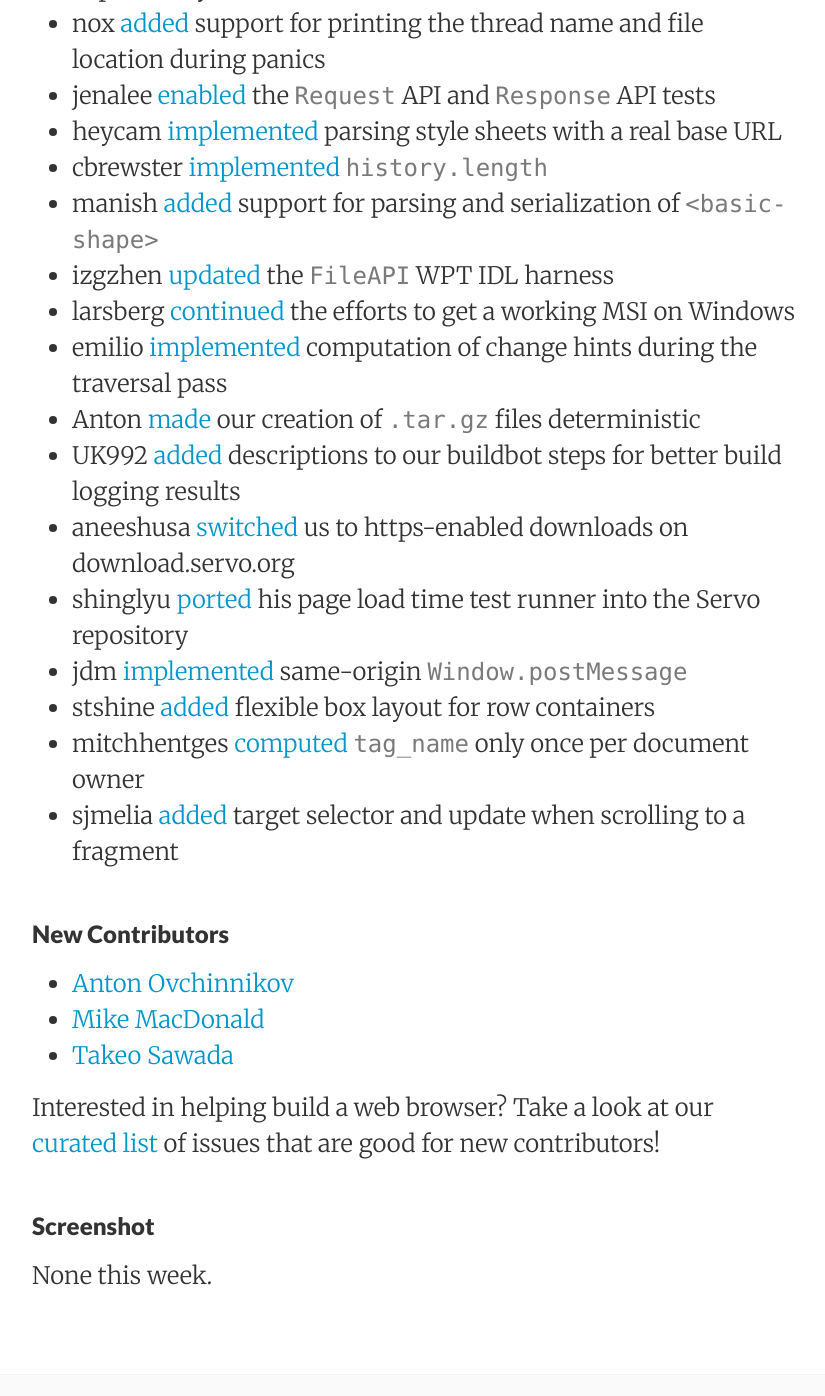
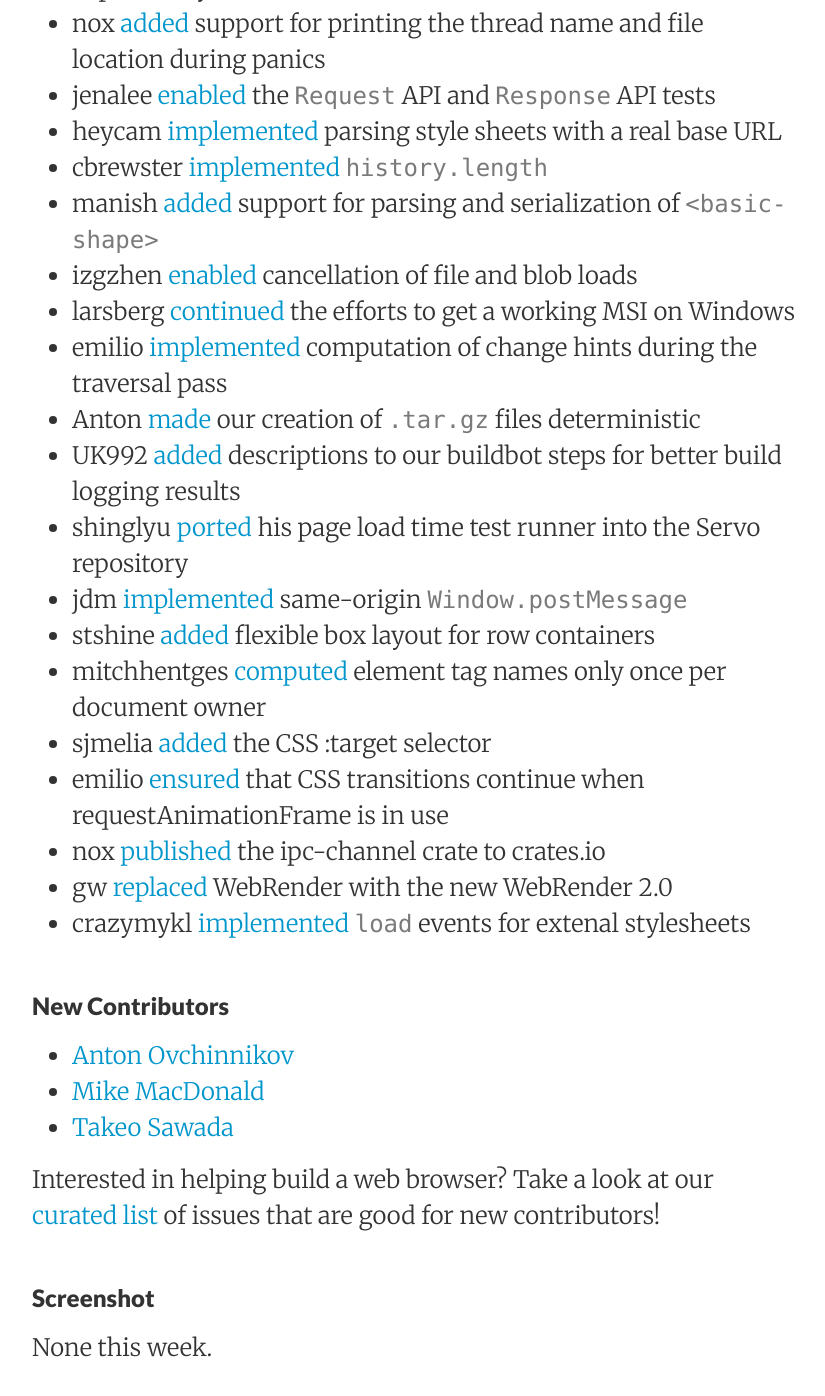
Before and after one commit to servo/blog.servo.org, a Jekyll site: the page built from _posts/2016-08-08-twis-74.md, in a window 1280 px wide and 1400 px high, scrolled down 1191 px. Shown: the top 1396 px of the window, without its empty margins (224-1049 px from the left). Built offline with Jekyll 4.4.1, drawn with Linux system fonts in a browser that asks for light colours.

Commit message:
More notable things.

```diff
--- a/_posts/2016-08-08-twis-74.md
+++ b/_posts/2016-08-08-twis-74.md
@@ -24,17 +24,20 @@ This week's status updates are [here](http://statusupdates.dev.mozaws.net/projec
  - heycam [implemented](https://github.com/servo/servo/pull/12691) parsing style sheets with a real base URL
  - cbrewster [implemented](https://github.com/servo/servo/pull/12685) `history.length`
  - manish [added](https://github.com/servo/servo/pull/12680) support for parsing and serialization of `<basic-shape>`
- - izgzhen [updated](https://github.com/servo/servo/pull/12662) the `FileAPI` WPT IDL harness
+ - izgzhen [enabled](https://github.com/servo/servo/pull/12684) cancellation of file and blob loads
  - larsberg [continued](https://github.com/servo/servo/pull/12661) the efforts to get a working MSI on Windows
  - emilio [implemented](https://github.com/servo/servo/pull/12645) computation of change hints during the traversal pass
  - Anton [made](https://github.com/servo/servo/pull/12244) our creation of `.tar.gz` files deterministic
  - UK992 [added](https://github.com/servo/saltfs/pull/438) descriptions to our buildbot steps for better build logging results
- - aneeshusa [switched](https://github.com/servo/blog.servo.org/pull/98) us to https-enabled downloads on download.servo.org
  - shinglyu [ported](https://github.com/servo/servo/pull/11107) his page load time test runner into the Servo repository
  - jdm [implemented](https://github.com/servo/servo/pull/11161) same-origin `Window.postMessage`
  - stshine [added](https://github.com/servo/servo/pull/12330) flexible box layout for row containers
- - mitchhentges [computed](https://github.com/servo/servo/pull/11318) `tag_name` only once per document owner
- - sjmelia [added](https://github.com/servo/servo/pull/11726) target selector and update when scrolling to a fragment
+ - mitchhentges [computed](https://github.com/servo/servo/pull/11318) element tag names only once per document owner
+ - sjmelia [added](https://github.com/servo/servo/pull/11726) the CSS :target selector
+ - emilio [ensured](https://github.com/servo/servo/pull/12751) that CSS transitions continue when requestAnimationFrame is in use
+ - nox [published](https://github.com/servo/ipc-channel/pull/93) the ipc-channel crate to crates.io
+ - gw [replaced](https://github.com/servo/webrender/pull/319) WebRender with the new WebRender 2.0
+ - crazymykl [implemented](https://github.com/servo/servo/pull/11919) `load` events for extenal stylesheets
 
 ### New Contributors
 
```
